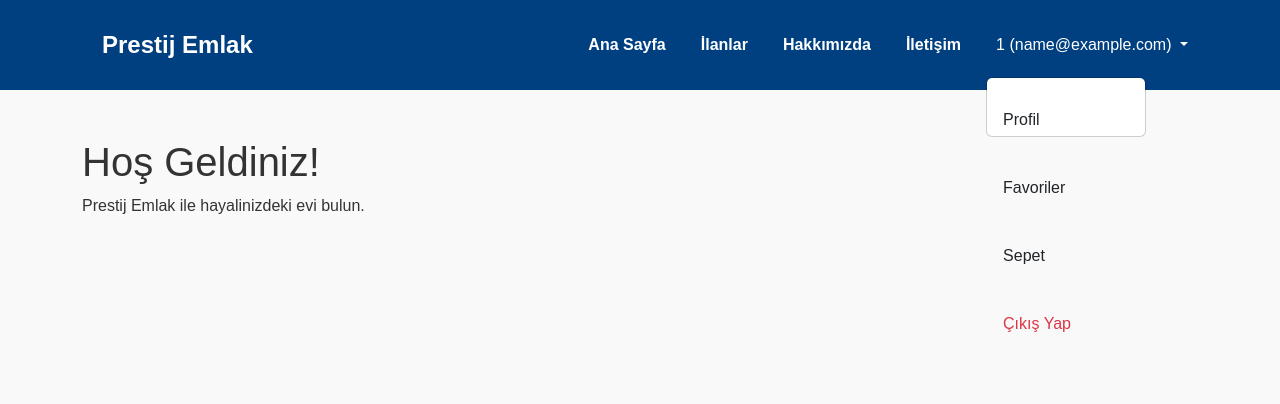
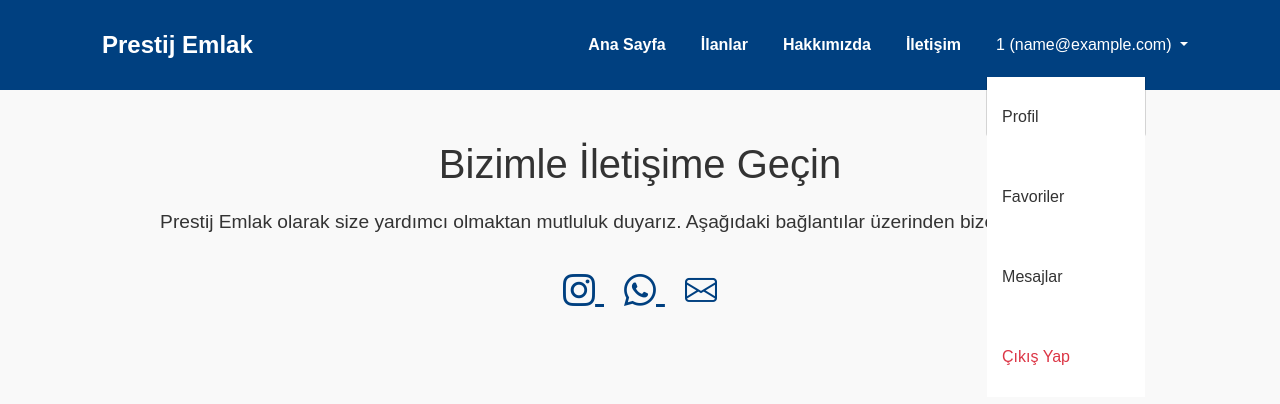
Before and after one commit to SelcukMizrakli/prestijEmlak, a PHP site: page /iletisim.php in a window 1280 px wide, after a click that opens the changed part. Shown: the top 404 px of the page. Run offline with PHP 8.4, Linux system fonts and the light colour scheme; the visitor is signed in with stand-in values (Sample User, id 1); some libraries are stand-ins or nearby versions.

Commit message:
iletisim sayfasi, hakkimizda ve index sayfasi guncellendi. Style.css sayfasina kodlar eklendi.

```diff
--- a/header.php
+++ b/header.php
@@ -17,7 +17,7 @@
                             <ul class="dropdown-menu">
                                 <li><a class="dropdown-item" href="profil.php">Profil</a></li>
                                 <li><a class="dropdown-item" href="favoriler.php">Favoriler</a></li>
-                <li><a class="dropdown-item" href="sepet.php">Sepet</a></li>
+                                <li><a class="dropdown-item" href="mesajlar.php">Mesajlar</a></li>
                                 <li><a class="dropdown-item text-danger" href="cikisYap.php">Çıkış Yap</a></li>
                             </ul>
                         </div>
--- a/iletisim.php
+++ b/iletisim.php
@@ -8,16 +8,60 @@
   <meta name="viewport" content="width=device-width, initial-scale=1">
   <title>İletişim - Prestij Emlak</title>
   <link href="https://cdn.jsdelivr.net/npm/bootstrap@5.3.3/dist/css/bootstrap.min.css" rel="stylesheet">
+  <link href="https://cdn.jsdelivr.net/npm/bootstrap-icons/font/bootstrap-icons.css" rel="stylesheet">
   <link href="style.css" rel="stylesheet">
+  <style>
+    .contact-icons {
+      font-size: 2rem;
+      margin: 10px;
+      color: #004080;
+      transition: color 0.3s ease;
+    }
+
+    .contact-icons:hover {
+      color: #ff6600;
+    }
+
+    .contact-section {
+      text-align: center;
+      margin-top: 50px;
+    }
+
+    .contact-section h1 {
+      margin-bottom: 20px;
+    }
+
+    .contact-section p {
+      font-size: 1.2rem;
+      margin-bottom: 30px;
+    }
+  </style>
 </head>
 <body>
   <?php include("header.php"); ?>
 
   <div class="container mt-5">
-    <h1>Hoş Geldiniz!</h1>
-    <p>Prestij Emlak ile hayalinizdeki evi bulun.</p>
+    <div class="contact-section">
+      <h1>Bizimle İletişime Geçin</h1>
+      <p>Prestij Emlak olarak size yardımcı olmaktan mutluluk duyarız. Aşağıdaki bağlantılar üzerinden bize ulaşabilirsiniz:</p>
+      <div>
+        <!-- Instagram -->
+        <a href="https://www.instagram.com/prestijemlak" target="_blank" class="contact-icons">
+          <i class="bi bi-instagram"></i>
+        </a>
+        <!-- WhatsApp -->
+        <a href="https://wa.me/900000000000" target="_blank" class="contact-icons">
+          <i class="bi bi-whatsapp"></i>
+        </a>
+        <!-- Mail -->
+        <a href="mailto:info@prestijemlak.com" target="_blank" class="contact-icons">
+          <i class="bi bi-envelope"></i>
+        </a>
+      </div>
+    </div>
   </div>
 
   <script src="https://cdn.jsdelivr.net/npm/bootstrap@5.3.3/dist/js/bootstrap.bundle.min.js"></script>
+  <script src="https://cdn.jsdelivr.net/npm/bootstrap-icons/font/bootstrap-icons.js"></script>
 </body>
 </html>
--- a/index.php
+++ b/index.php
@@ -14,6 +14,7 @@
   <meta name="viewport" content="width=device-width, initial-scale=1">
   <title>Prestij Emlak</title>
   <link href="https://cdn.jsdelivr.net/npm/bootstrap@5.3.3/dist/css/bootstrap.min.css" rel="stylesheet">
+  <link href="style.css" rel="stylesheet">
   <style>
     /* Genel Stiller */
     body {
--- a/style.css
+++ b/style.css
@@ -1,4 +1,3 @@
-
 /* Genel Stiller */
 body {
   font-family: 'Arial', sans-serif;
@@ -16,13 +15,15 @@
   display: flex;
   justify-content: space-between;
   align-items: center;
-        height: 60px; /* Fixed height for consistent alignment */
+  height: 60px;
+  /* Fixed height for consistent alignment */
 }
 
 header .logo {
   font-size: 1.5em;
   font-weight: bold;
-        line-height: 60px; /* Match container height */
+  line-height: 60px;
+  /* Match container height */
   padding: 0 20px;
 }
 
@@ -32,13 +33,15 @@
   gap: 15px;
   margin: 0;
   padding: 0;
-        height: 60px; /* Match container height */
+  height: 60px;
+  /* Match container height */
   align-items: center;
 }
 
 nav ul li a {
   display: inline-block;
-        line-height: 60px; /* Match container height */
+  line-height: 60px;
+  /* Match container height */
   padding: 0 10px;
   color: #fff;
   text-decoration: none;
@@ -51,8 +54,43 @@
 }
 
 .dropdown-toggle {
-        line-height: 60px !important; /* Match container height */
+  line-height: 60px !important;
+  /* Match container height */
   padding: 0 10px !important;
+}
+
+.btn.dropdown-toggle {
+  border: none !important;
+  border-radius: .25rem; /* sadece buton köşelerini yuvarlak bırakmak isterseniz */
+}
+
+.dropdown-menu {
+  border: 1px solid rgba(0,0,0,.15);
+  border-top: none;              /* butonla birleşik görünmesi için üst kenarı kaldırıyoruz */
+  border-radius: 0 0 .25rem .25rem; /* sadece alt köşeleri yuvarlak */
+  padding: 0;                     /* isteğe bağlı: menü içi boşlukları sıfırlayabilirsiniz */
+  min-width: 10rem;               /* genişliği buton kadar veya daha fazla yapabilirsiniz */
+}
+
+
+/* Dropdown menü öğeleri */
+.dropdown-menu .dropdown-item {
+  background-color: #fff;
+  /* Varsayılan olarak şeffaf */
+  color: #333;
+  /* Yazı rengi */
+  padding: 10px 15px;
+  /* İç boşluk */
+  transition: background-color 0.3s ease;
+  /* Hover efekti için geçiş */
+}
+
+/* Dropdown menü öğesi hover durumu */
+.dropdown-menu .dropdown-item:hover {
+  background-color: #004080;
+  /* Hover durumunda açık gri arka plan */
+  color: #ffffff;
+  /* Yazı rengini değiştir */
 }
 
 .search-section {
@@ -70,7 +108,7 @@
   left: 0;
   right: 0;
   bottom: 0;
-        background: rgba(0, 0, 0, 0.5);
+  background: rgba(0, 0, 0);
 }
 
 .search-section .search-container {
@@ -131,13 +169,13 @@
   background-color: #fff;
   border-radius: 8px;
   overflow: hidden;
-        box-shadow: 0 4px 8px rgba(0, 0, 0, 0.1);
+  box-shadow: 0 4px 8px rgba(0, 0, 0);
   transition: transform 0.3s ease, box-shadow 0.3s ease;
 }
 
 .listing-card:hover {
   transform: translateY(-5px);
-        box-shadow: 0 6px 12px rgba(0, 0, 0, 0.15);
+  box-shadow: 0 6px 12px rgba(0, 0, 0);
 }
 
 .listing-card img {
```
Also changed, not shown: hakkimizda.php (+26 -2 lines), yapılacaklar.txt (+10 -9 lines). Lines whose indentation alone changed are shown as unchanged.
